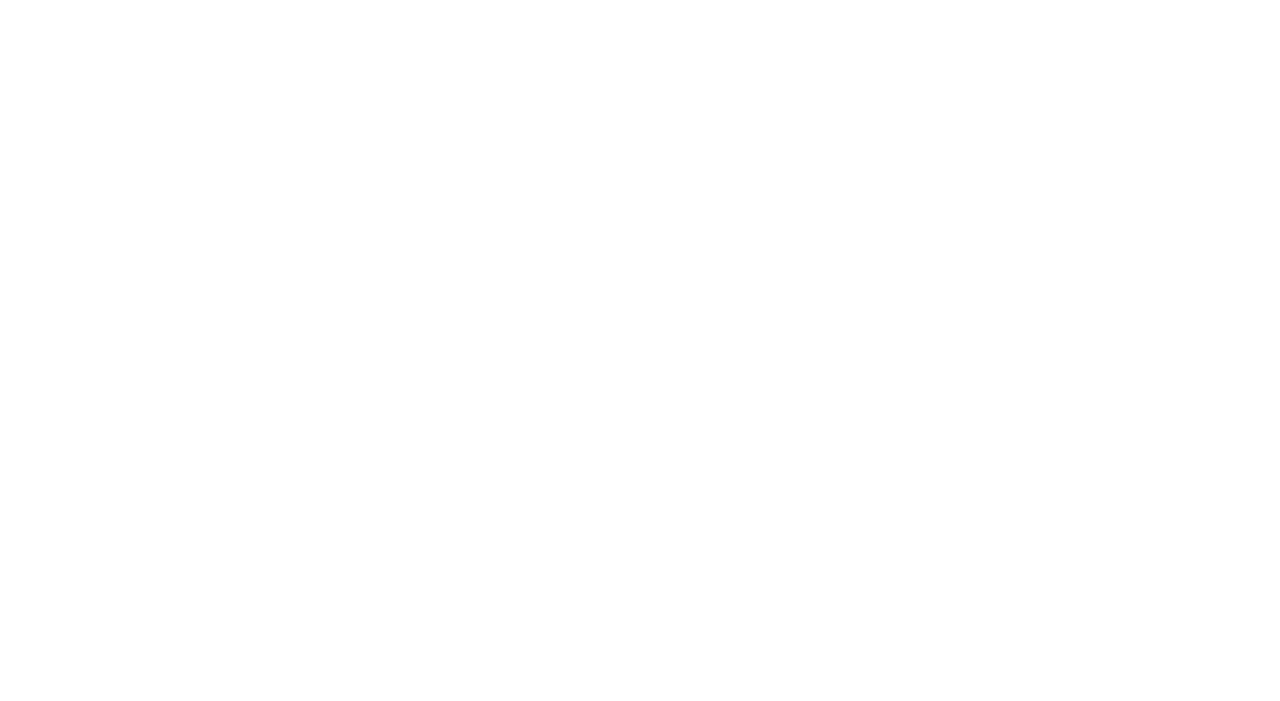
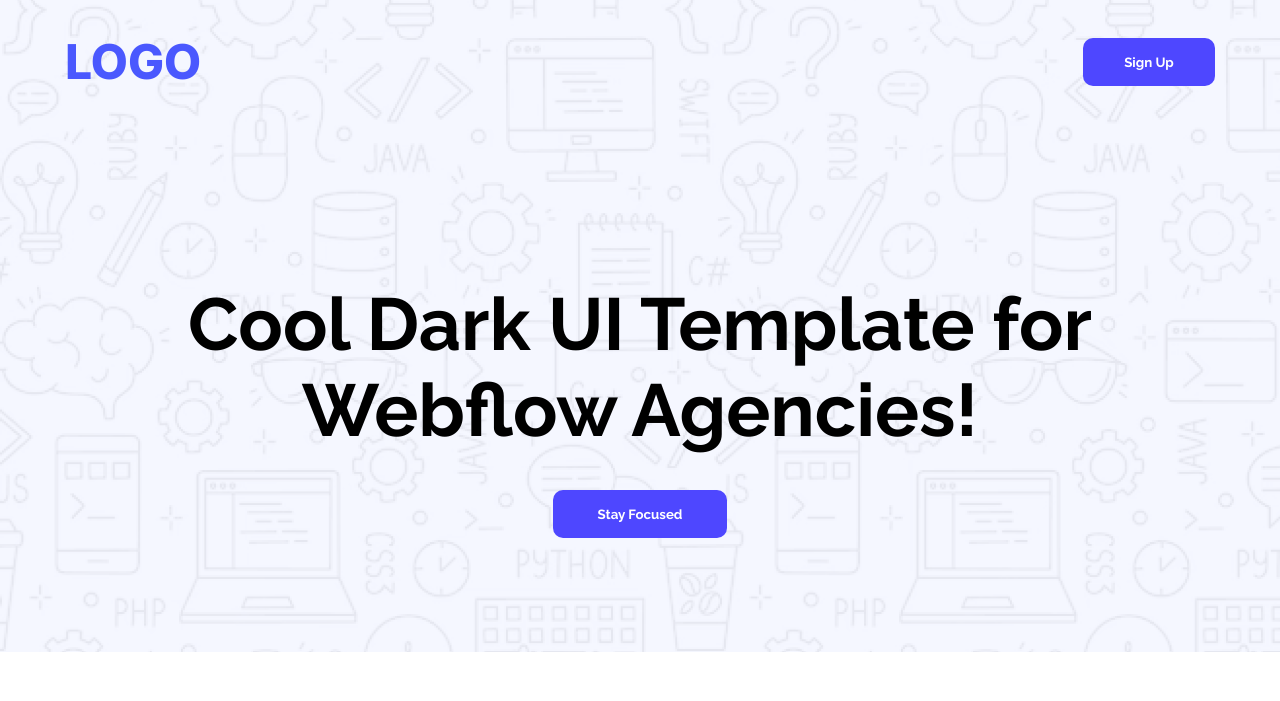
Before and after one commit to sakib-git/B12A01-landing-launchpad, a plain HTML site: page index.html in a window 1280 px wide. Drawn offline with Linux system fonts and the light colour scheme.

Commit message:
HTML Header

```diff
--- a/index.html
+++ b/index.html
@@ -1,12 +1,24 @@
 <!DOCTYPE html>
 <html lang="en">
-<head>
-  <meta charset="UTF-8">
-  <meta name="viewport" content="width=device-width, initial-scale=1.0">
-  <title>Document</title>
-  <link rel="stylesheet" href="style.css">
-</head>
-<body>
+  <head>
+    <meta charset="UTF-8" />
+    <meta name="viewport" content="width=device-width, initial-scale=1.0" />
+    <title>Document</title>
+    <link rel="stylesheet" href="style.css" />
+  </head>
+  <body>
+    <header>
+      <div class="head">
+        <div class="nav">
+          <span class="logo">LOGO</span>
+          <button class="SignupBtn">Sign Up</button>
+        </div>
 
-</body>
+        <div class="headingTag">
+          <h1>Cool Dark UI Template for Webflow Agencies!</h1>
+          <button class="stayFocusBtn">Stay Focused</button>
+        </div>
+      </div>
+    </header>
+  </body>
 </html>
--- a/style.css
+++ b/style.css
@@ -0,0 +1,98 @@
+*{
+  margin: 0;
+  padding: 0;
+  box-sizing: border-box;
+}
+@font-face {
+  font-family:'raleway';
+  src: url(fonts/raleway-v36-latin-800.woff2);
+  font-weight: 800;
+}
+@font-face {
+  font-family:'raleway';
+  src: url(fonts/raleway-v34-latin-700.woff2);
+  font-weight: 700;
+}
+@font-face {
+  font-family:'raleway';
+  src: url(fonts/raleway-v34-latin-regular.woff2);
+  font-weight: 400;
+}
+@font-face {
+  font-family:'inter';
+  src: url(fonts/inter-v19-latin-800.woff2);
+  font-weight: 800;
+}
+
+:root{
+  --logoColor:#4E47FF;
+}
+
+img{
+  max-width: 100%;
+  display: block;
+}
+header{
+  max-width: 1440px;
+  height: 698px;
+  background-image: url(Assets/Hero-bg.png);
+  background-repeat: no-repeat;
+  margin-inline: auto;
+}
+.head{
+  max-width: 1150px;
+  margin-inline:auto;
+  display: flex;
+  flex-direction: column;
+   gap: 158px;
+}
+.nav{
+  padding-block:2rem;
+  display: flex;
+  justify-content: space-between;
+  align-items: center;
+
+
+}
+.logo{
+  font-size: clamp(2rem, 1.5256rem + 2.0513vw, 3rem);
+   color: color-mix(in srgb, #9403FD 50%, #00ADFE 50%);
+   font-family:'inter';
+}
+
+
+.SignupBtn{
+  background:#4E47FF;
+  color: white;
+  border: none;
+  width: 132px;
+  height: 48px;
+  border-radius: 10px;
+  cursor: pointer;
+  font-family:'raleway';
+  font-weight: 700;
+
+
+}
+.headingTag{
+  max-width: 905px;
+  height: 237px;
+  margin-inline: auto;
+  text-align: center;
+}
+h1{
+  font-size: clamp(2rem, 0.7667rem + 5.3333vw, 4.6rem);
+   font-family:'raleway';
+}
+.stayFocusBtn{
+  background:#4E47FF;
+  color: white;
+  border: none;
+  width: 174px;
+  height: 48px;
+  border-radius: 10px;
+   cursor: pointer;
+  font-family:'raleway';
+  font-weight: 700;
+margin-top: 37px;
+}
```
Also changed, not shown: fonts/inter-v19-latin-700.woff2 (added), fonts/inter-v19-latin-800.woff2 (added), fonts/inter-v19-latin-regular.woff2 (added), fonts/raleway-v34-latin-700.woff2 (added), fonts/raleway-v34-latin-regular.woff2 (added), fonts/raleway-v36-latin-800.woff2 (added).
